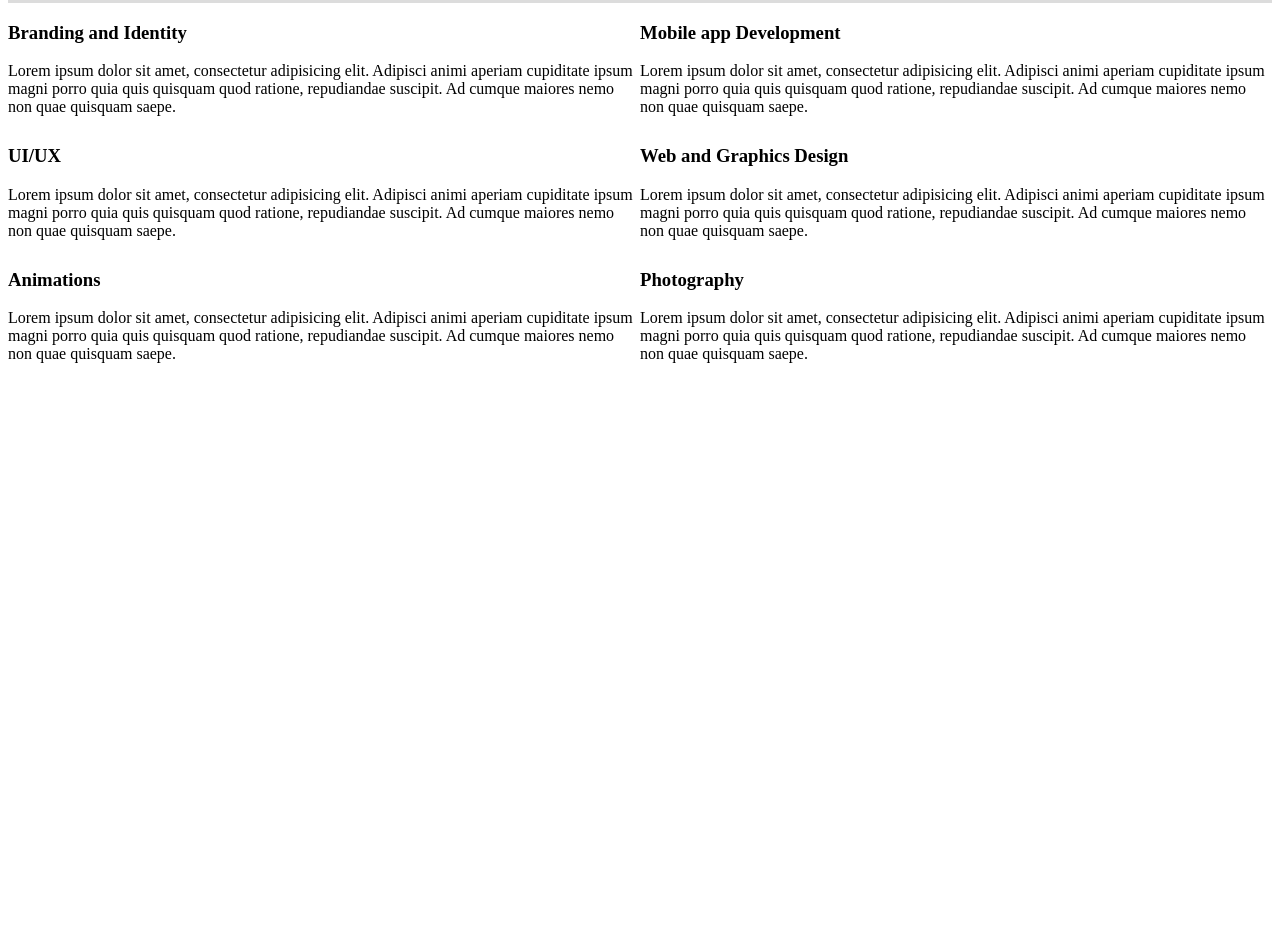
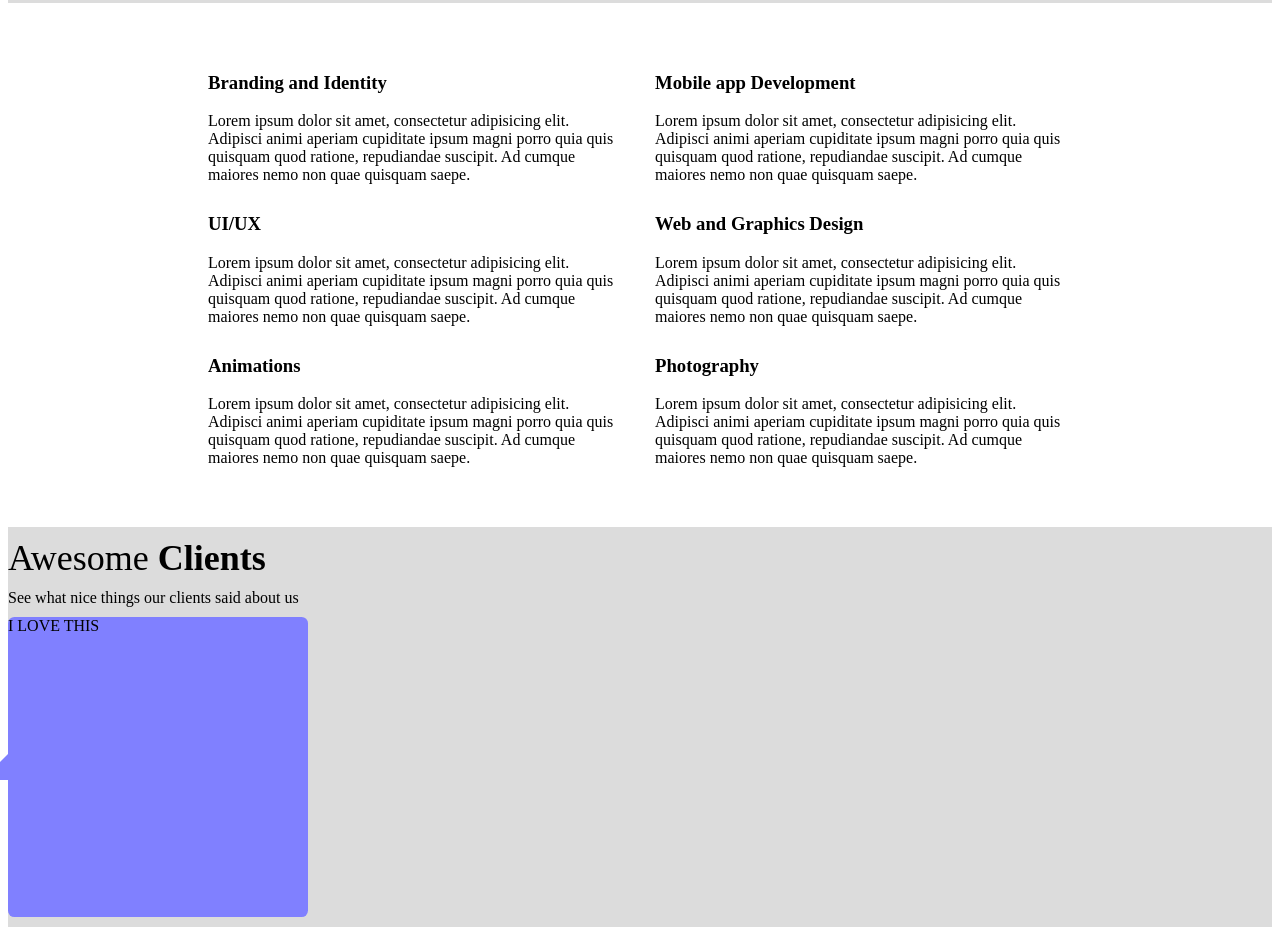
Before and after one commit to Pogayo/Andela_mockup, a plain HTML site: page index.html in a window 1280 px wide. Shown: the part 1465-2400 px from the top of the page. Before the commit the page ends 1846 px from the top, so only its background shows below. Drawn offline with Linux system fonts and the light colour scheme.

Commit message:
Some few changes

```diff
--- a/index.html
+++ b/index.html
@@ -90,6 +90,15 @@
    </div>
 
  </div>
+ <div id="awesome-clients">
+     <p class="headings">Awesome <Strong>Clients</Strong></p>
+     <p>See what nice things our clients said about us </p>
+
+     <div class="speech-bubble">
+         I LOVE THIS
+     </div>
+
+ </div>
 
 </body>
 </html>
--- a/main.css
+++ b/main.css
@@ -117,5 +117,34 @@ p{
 }
 #services-details{
     display:grid;
-    grid-template-columns:50% 50%;
+    grid-template-columns:1fr 1fr;
+    padding: 50px 200px 50px 200px;
+    grid-gap:0px 30px;
 }
+#awesome-clients{
+    background-color:gainsboro ;
+    height:400px;
+}
+.speech-bubble {
+    position: relative;
+    background: #8080ff;
+    border-radius: .4em;
+    width:300px;
+    height:300px;
+
+}
+
+.speech-bubble::after {
+    content: '';
+    position: absolute;
+    left: 0;
+    top: 50%;
+    width: 0;
+    height: 0;
+    border: 26px solid transparent;
+    border-right-color: #8080ff;
+    border-left: 0;
+    border-bottom: 0;
+    margin-top: -13px;
+    margin-left: -26px;
+}
```
